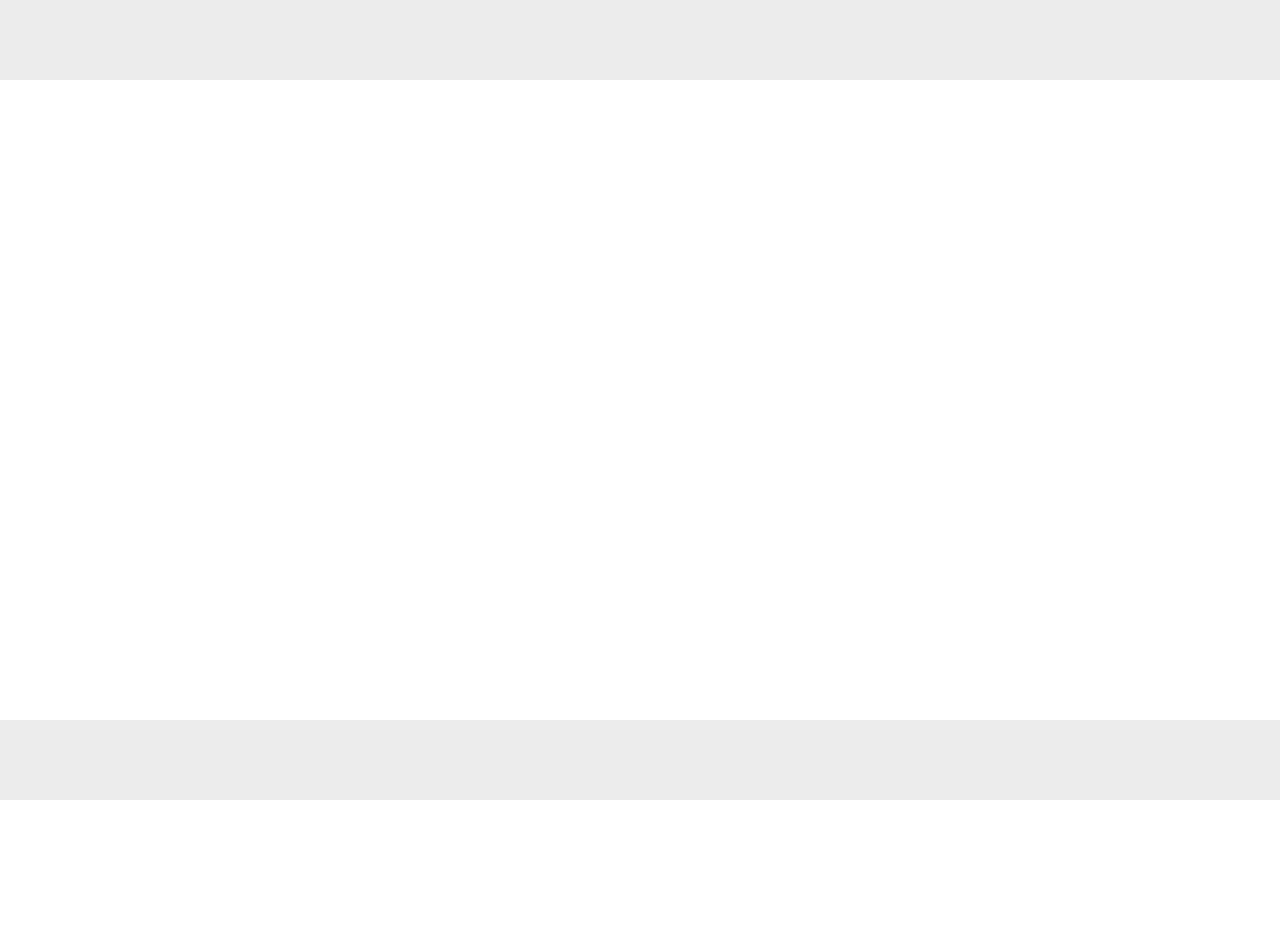
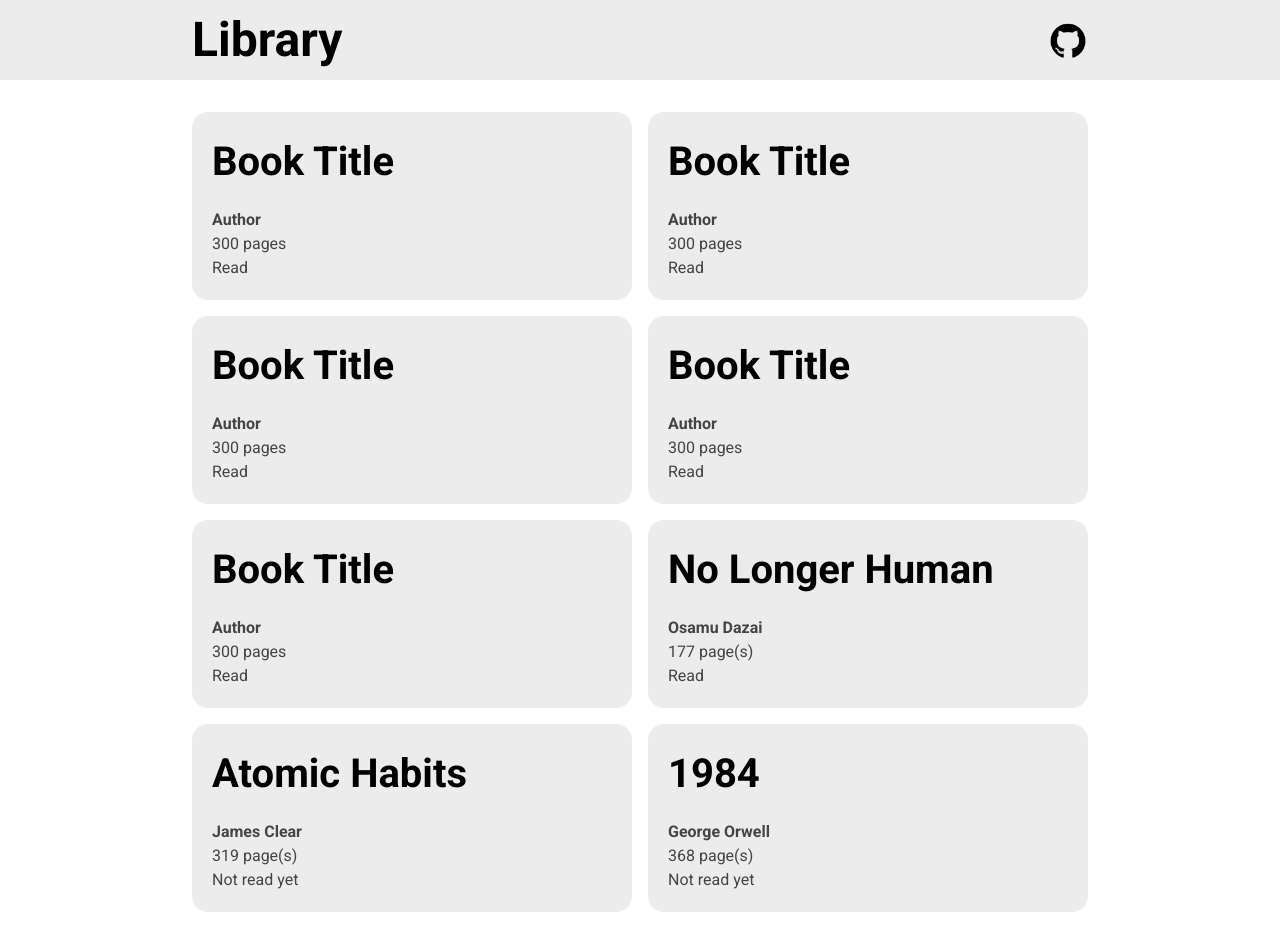
Before and after one commit to Proxtron/library, a plain HTML site: page index.html in a window 1280 px wide. Before the commit the page ends 800 px from the top, so only its background shows below. Drawn offline with Linux system fonts and the light colour scheme.

Commit message:
Generate book cards on document

```diff
--- a/index.html
+++ b/index.html
@@ -6,13 +6,49 @@
     <title>Document</title>
     <link rel="stylesheet" href="reset.css">
     <link rel="stylesheet" href="style.css">
+    <link rel="preconnect" href="https://fonts.googleapis.com">
+    <link rel="preconnect" href="https://fonts.gstatic.com" crossorigin>
+    <link href="https://fonts.googleapis.com/css2?family=Roboto:ital,wght@0,100..900;1,100..900&display=swap" rel="stylesheet">
 </head>
 <body>
-    <header></header>
+    <header>
+        <h1>Library</h1>
+        <a href="https://github.com/Proxtron"><img src="github.png" alt="Github" width="40" height="40"></a>
+    </header>
     <main>
-
+        <div id="books-container" class="books-container">
+            <div class="book-card">
+                <h2 class="book-title-text">Book Title</h2>
+                <p class="author-text card-sub-text">Author</p>
+                <p class="card-sub-text">300 pages</p>
+                <p class="card-sub-text">Read</p>
+            </div>
+            <div class="book-card">
+                <h2 class="book-title-text">Book Title</h2>
+                <p class="author-text card-sub-text">Author</p>
+                <p class="card-sub-text">300 pages</p>
+                <p class="card-sub-text">Read</p>
+            </div>
+            <div class="book-card">
+                <h2 class="book-title-text">Book Title</h2>
+                <p class="author-text card-sub-text">Author</p>
+                <p class="card-sub-text">300 pages</p>
+                <p class="card-sub-text">Read</p>
+            </div>
+            <div class="book-card">
+                <h2 class="book-title-text">Book Title</h2>
+                <p class="author-text card-sub-text">Author</p>
+                <p class="card-sub-text">300 pages</p>
+                <p class="card-sub-text">Read</p>
+            </div>
+            <div class="book-card">
+                <h2 class="book-title-text">Book Title</h2>
+                <p class="author-text card-sub-text">Author</p>
+                <p class="card-sub-text">300 pages</p>
+                <p class="card-sub-text">Read</p>
+            </div>
+        </div>
     </main>
-    <footer></footer>
     <script type="text/javascript" src="script.js"></script>
 </body>
 </html>
--- a/script.js
+++ b/script.js
@@ -20,4 +20,22 @@ function addBookToLibrary(title, author, read, pages) {
 addBookToLibrary("No Longer Human", "Osamu Dazai", true, 177);
 addBookToLibrary("Atomic Habits", "James Clear", false, 319);
 addBookToLibrary("1984", "George Orwell", false, 368);
-console.log(library);
+
+function displayBooks() {
+    const booksContainer = document.getElementById("books-container")
+    for(let i = 0; i < library.length; i++) {
+        const book = library[i];
+        booksContainer.innerHTML += `
+        <div class="book-card">
+            <h2 class="book-title-text">${book.title}</h2>
+            <p class="author-text card-sub-text">${book.author}</p>
+            <p class="card-sub-text">${book.pages} page(s)</p>
+            <p class="card-sub-text">${book.read ? "Read" : "Not read yet"}</p>
+        </div>
+        `;
+    }
+}
+
+document.addEventListener("DOMContentLoaded", () => {
+    displayBooks();
+});
--- a/style.css
+++ b/style.css
@@ -1,17 +1,79 @@
 :root {
     --gray: #e9e9e9d9;
+    --medium-gray: #AAA;
+    --dark-gray: #444;
+}
+
+h1 {
+    font-size: 3rem;
+}
+
+h2 {
+    font-size: 2.5rem;
+}
+
+h3 {
+    font-size: 2rem;
+}
+
+p {
+    font-size:1rem;
 }
 
 body {
     display:grid;
     grid-template-rows: 5rem 1fr 5rem;
     min-height:100vh;
+    font-family: Roboto, sans-serif
 }
 
 header {
     background-color: var(--gray);
+    padding: 0 15vw;
+    display:flex;
+    align-items: center;
+}
+
+header > a {
+    margin-left: auto;
+}
+
+main {
+    padding: 2rem 15vw;
+}
+
+.books-container {
+    display:grid;
+    grid-template-columns: repeat(auto-fill, minmax(350px, 1fr));
+    gap:1rem;
+}
+
+.book-card {
+    background-color: var(--gray);
+    border-radius: 1rem;
+    padding:1.25rem;
+    cursor: pointer;
+    transition: all .3s ease;
+}
+
+.book-card:hover {
+    box-shadow: 8px 8px 10px var(--medium-gray);
+    transform: translateY(-3px);
+}
+
+h2.book-title-text {
+    margin-bottom: 1rem;
+}
+
+p.author-text {
+    font-weight:bold;
+}
+
+p.card-sub-text {
+    color: var(--dark-gray);
 }
 
 footer {
     background-color: var(--gray);
+    padding: 0 15vw;
 }
```
Also changed, not shown: github.png (added).
